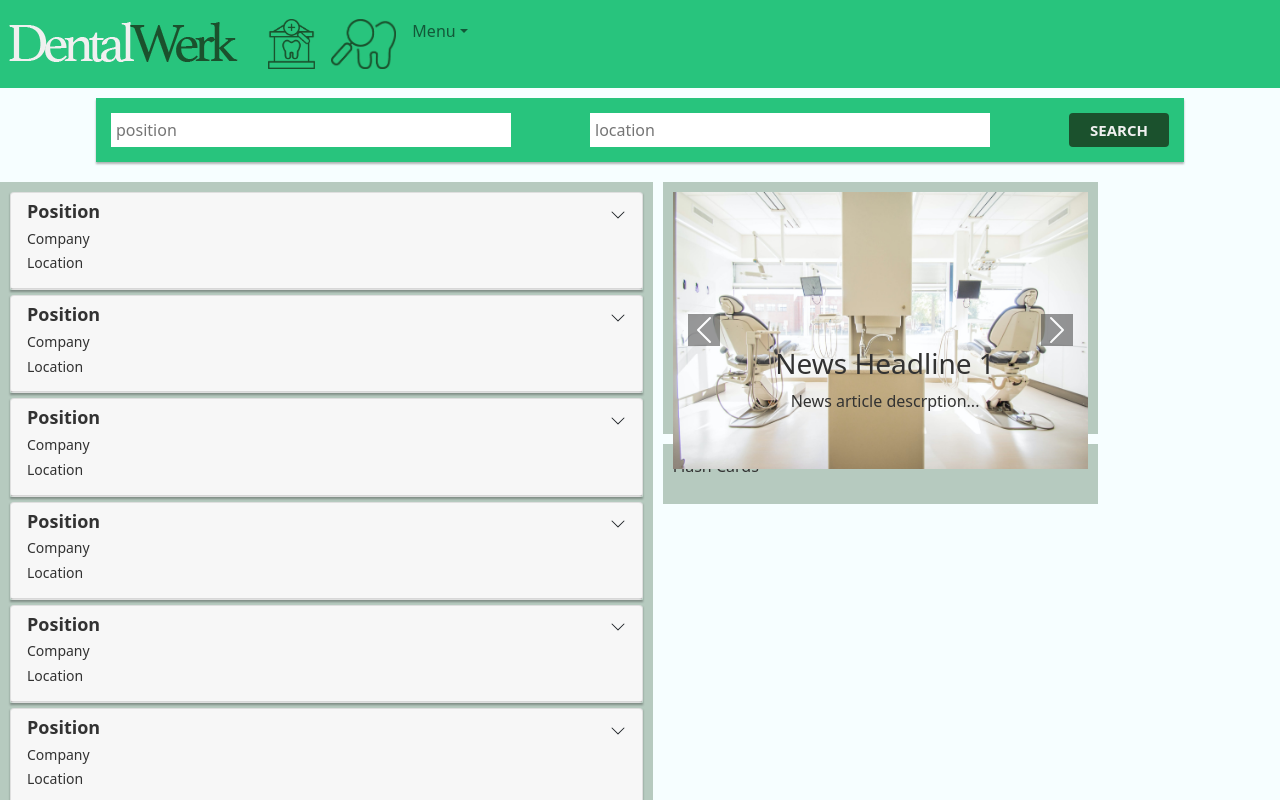
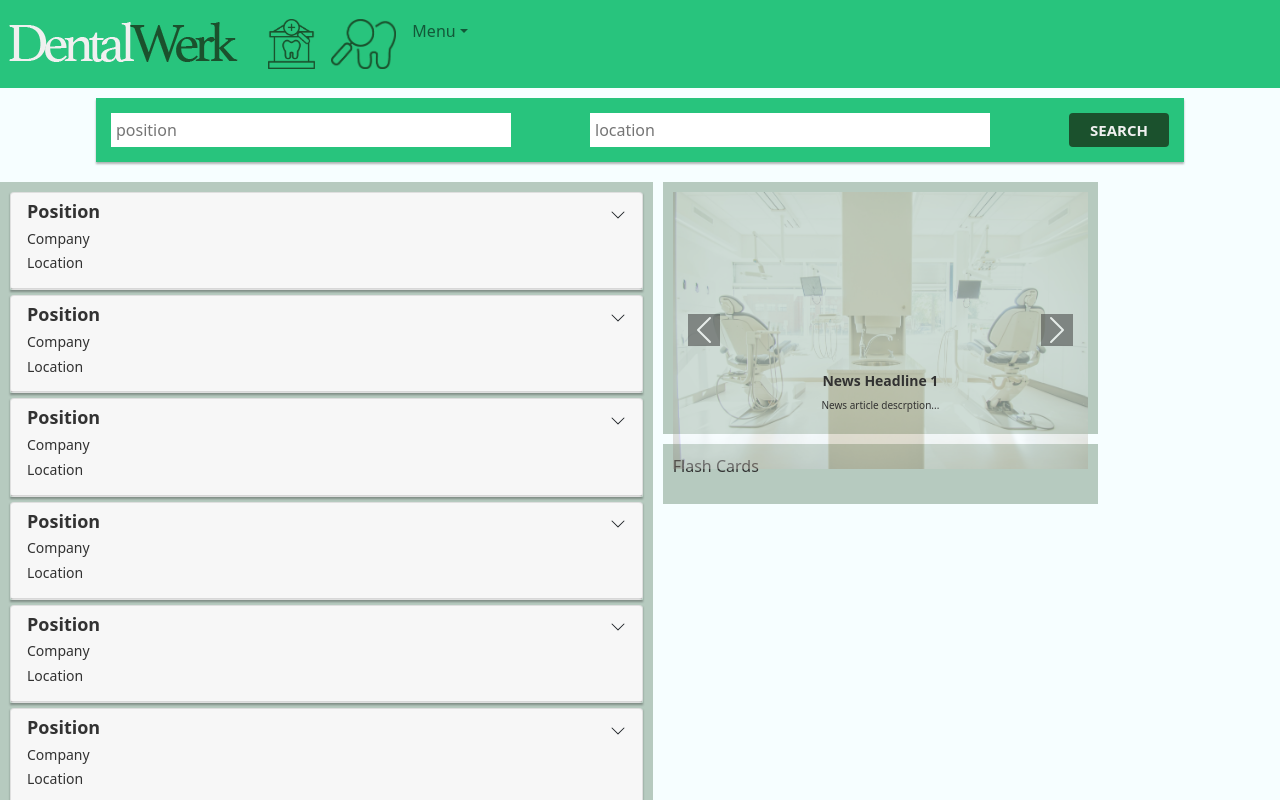
Before and after one commit to theMVPshop/nt03, a React (Create React App) app in the folder client/: page /job-postings in a window 1280 px wide. Shown: the top 800 px of the page. Built offline with nearby package versions, Linux system fonts and the light colour scheme; no server answers.

Commit message:
changed some new article styling

```diff
--- a/client/src/components/NewsArticles.js
+++ b/client/src/components/NewsArticles.js
@@ -11,7 +11,6 @@ const NewsArticles = (props) => {
         <Carousel.Item>
           <a className='news-link' href='https://newsarticlelink.com' target='blank'>
             <img
-              className="d-block w-100"
               src={dentalOffice}
               alt="dental office"
             />
@@ -24,7 +23,6 @@ const NewsArticles = (props) => {
         <Carousel.Item>
           <a className='news-link' href='https://newsarticlelink.com' target='blank'>
             <img
-              className="d-block w-100"
               src={dentalOffice}
               alt="dental office"
             />
@@ -37,7 +35,6 @@ const NewsArticles = (props) => {
         <Carousel.Item>
           <a className='news-link' href='https://newsarticlelink.com' target='blank'>
             <img
-              className="d-block w-100"
               src={dentalOffice}
               alt="dental office"
             />
@@ -50,7 +47,6 @@ const NewsArticles = (props) => {
         <Carousel.Item>
           <a className='news-link' href='https://newsarticlelink.com' target='blank'>
             <img
-              className="d-block w-100"
               src={dentalOffice}
               alt="dental office"
             />
@@ -63,7 +59,6 @@ const NewsArticles = (props) => {
         <Carousel.Item>
           <a className='news-link' href='https://newsarticlelink.com' target='blank'>
             <img
-              className="d-block w-100"
               src={dentalOffice}
               alt="dental office"
             />
@@ -76,7 +71,6 @@ const NewsArticles = (props) => {
         <Carousel.Item>
           <a className='news-link' href='https://newsarticlelink.com' target='blank'>
             <img
-              className="d-block w-100"
               src={dentalOffice}
               alt="dental office"
             />
@@ -89,7 +83,6 @@ const NewsArticles = (props) => {
         <Carousel.Item>
           <a className='news-link' href='https://newsarticlelink.com' target='blank'>
             <img
-              className="d-block w-100"
               src={dentalOffice}
               alt="dental office"
             />
@@ -102,7 +95,6 @@ const NewsArticles = (props) => {
         <Carousel.Item>
           <a className='news-link' href='https://newsarticlelink.com' target='blank'>
             <img
-              className="d-block w-100"
               src={dentalOffice}
               alt="dental office"
             />
@@ -115,7 +107,6 @@ const NewsArticles = (props) => {
         <Carousel.Item>
           <a className='news-link' href='https://newsarticlelink.com' target='blank'>
             <img
-              className="d-block w-100"
               src={dentalOffice}
               alt="dental office"
             />
@@ -128,7 +119,6 @@ const NewsArticles = (props) => {
         <Carousel.Item>
           <a className='news-link' href='https://newsarticlelink.com' target='blank'>
             <img
-              className="d-block w-100"
               src={dentalOffice}
               alt="dental office"
             />
--- a/client/src/css/JobPostings.css
+++ b/client/src/css/JobPostings.css
@@ -21,7 +21,7 @@
 
 .news-grid {
   background-color: var(--secondary-green-opacity);
-  padding: 10px;
+  padding: 5px;
   min-width: 200px;
   grid-area: news;
 }
--- a/client/src/css/NewsArticles.css
+++ b/client/src/css/NewsArticles.css
@@ -1,6 +1,23 @@
+.carousel-container {
+  margin: 5px;
+}
+
+.carousel-container img {
+  opacity: .35;
+  width: 100%;
+}
+
 .carousel-container h3, p {
   color: var(--secondary-text-color);
-  min-width: 300px;
+}
+
+.carousel-container h3 {
+  font-size: 14px;
+  font-weight: bold;
+}
+
+.carousel-container p {
+  font-size: 10px;
 }
 
 .carousel-control-prev-icon, .carousel-control-next-icon {
```
